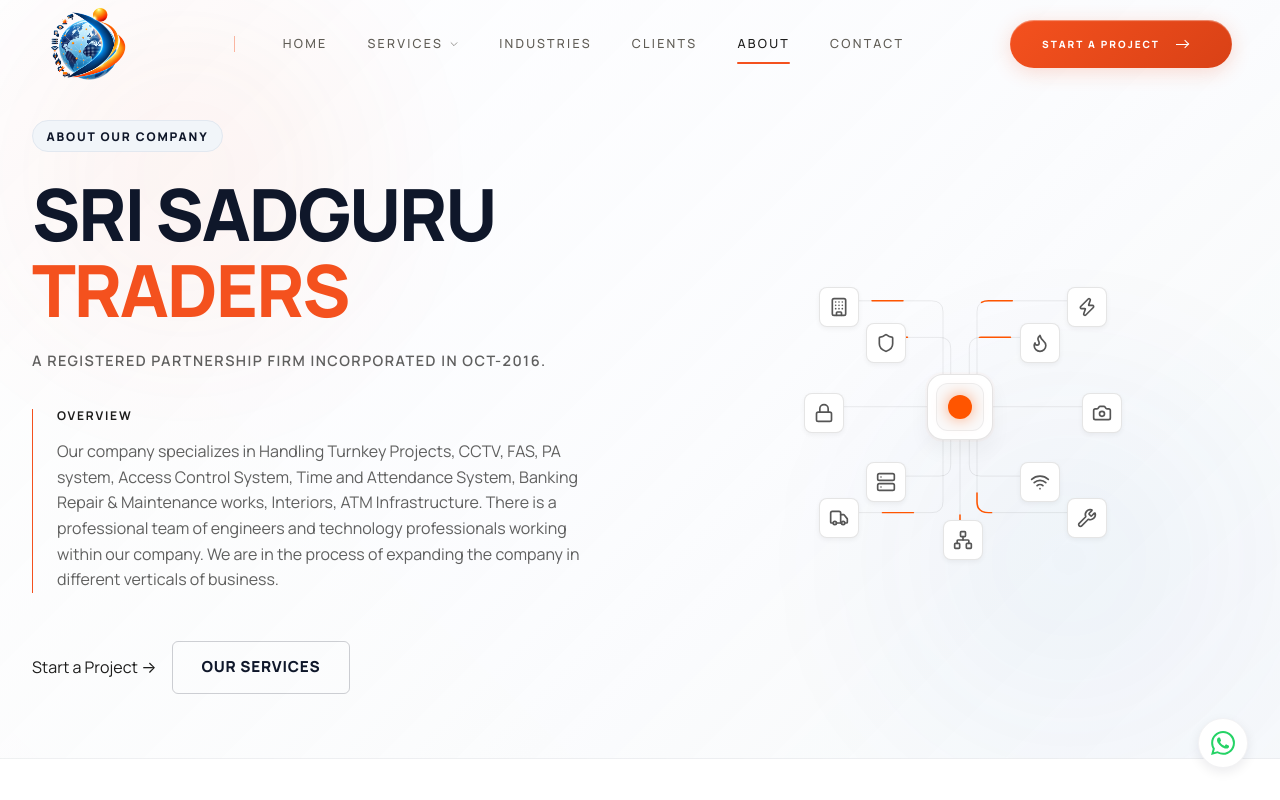
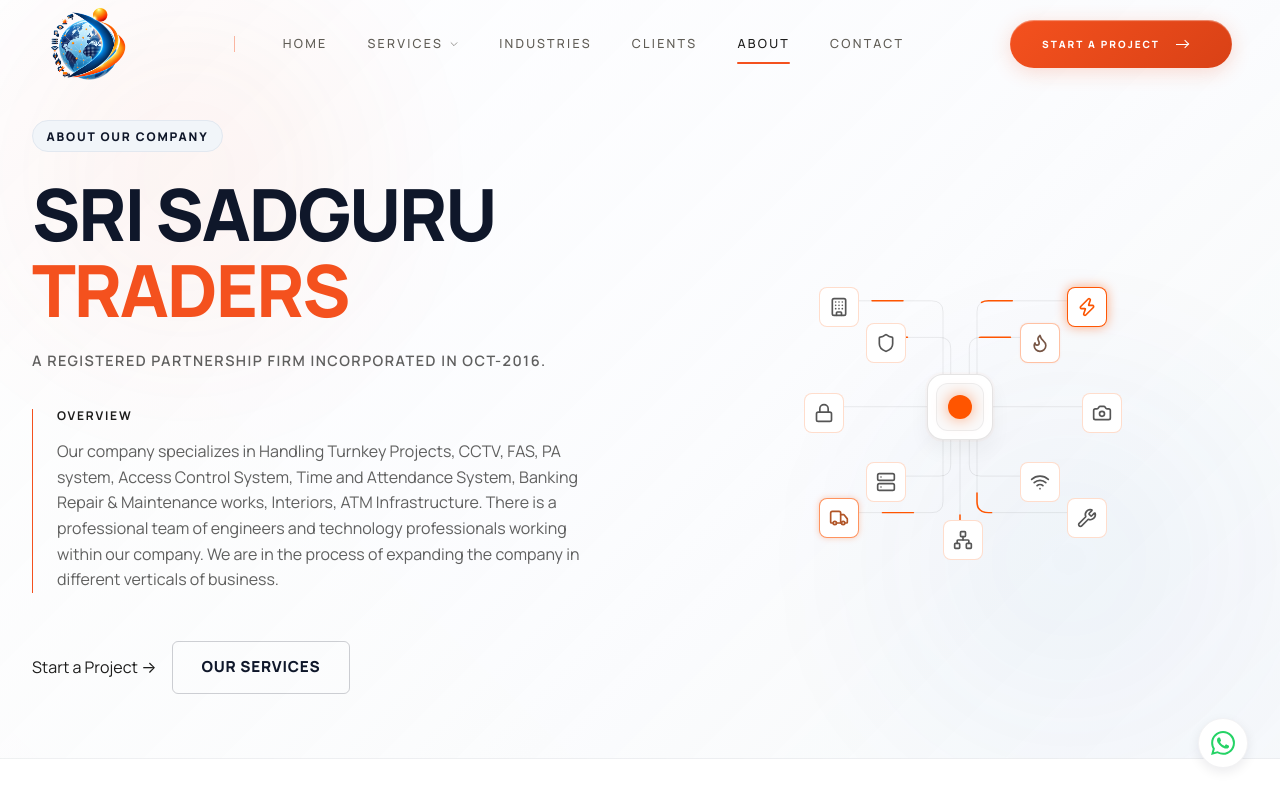
Before and after one commit to Lokesh0018/SST, a React (Vite) app: page /about in a window 1280 px wide. Shown: the top 800 px of the page. Built offline with nearby package versions, Linux system fonts and the light colour scheme.

Commit message:
About Hero animation

```diff
--- a/src/components/ui/integration-card.tsx
+++ b/src/components/ui/integration-card.tsx
@@ -217,7 +217,8 @@ function Integration() {
             style={{
               left: `${(integration.x / 564) * 100}%`,
               top: `${(integration.y / 410) * 100}%`,
-            }}
+              "--pulse-delay": `${(integration.delay * 3.5) % 4}s`,
+            } as React.CSSProperties}
             className="integration-icon-wrapper"
           >
             <Icon className="integration-icon" />
--- a/src/styles/IntegrationCard.css
+++ b/src/styles/IntegrationCard.css
@@ -108,12 +108,55 @@
   width: 2.5rem;
   height: 2.5rem;
   color: #555;
+  transition: all 0.3s ease;
+  animation: border-pulse 4s infinite ease-in-out;
+  animation-delay: var(--pulse-delay, 0s);
+}
+
+/* Central Hub Hover - Force all icons to glow continuously in sync */
+.integration-center-logo:hover ~ .integration-icon-wrapper {
+  animation: none;
+  border-color: rgba(255, 85, 0, 1);
+  box-shadow: 0 0 12px rgba(255, 85, 0, 0.5);
+}
+
+@keyframes border-pulse {
+  0% {
+    border-color: rgba(255, 85, 0, 0.2);
+    box-shadow: 0 0 0 rgba(255, 85, 0, 0);
+  }
+  15% {
+    border-color: rgba(255, 85, 0, 1);
+    box-shadow: 0 0 12px rgba(255, 85, 0, 0.5);
+  }
+  30%, 100% {
+    border-color: rgba(255, 85, 0, 0.2);
+    box-shadow: 0 0 0 rgba(255, 85, 0, 0);
+  }
 }
 
 .integration-icon {
   width: 1.25rem;
   height: 1.25rem;
   color: currentColor;
+  transition: color 0.3s ease;
+  animation: icon-pulse 4s infinite ease-in-out;
+  animation-delay: var(--pulse-delay, 0s);
+}
+
+/* Central Hub Hover - Force all inner icons to turn orange */
+.integration-center-logo:hover ~ .integration-icon-wrapper .integration-icon {
+  animation: none;
+  color: var(--integration-primary);
+}
+
+@keyframes icon-pulse {
+  0%, 30%, 100% {
+    color: #555;
+  }
+  15% {
+    color: var(--integration-primary);
+  }
 }
 
 .integration-card-content {
```
